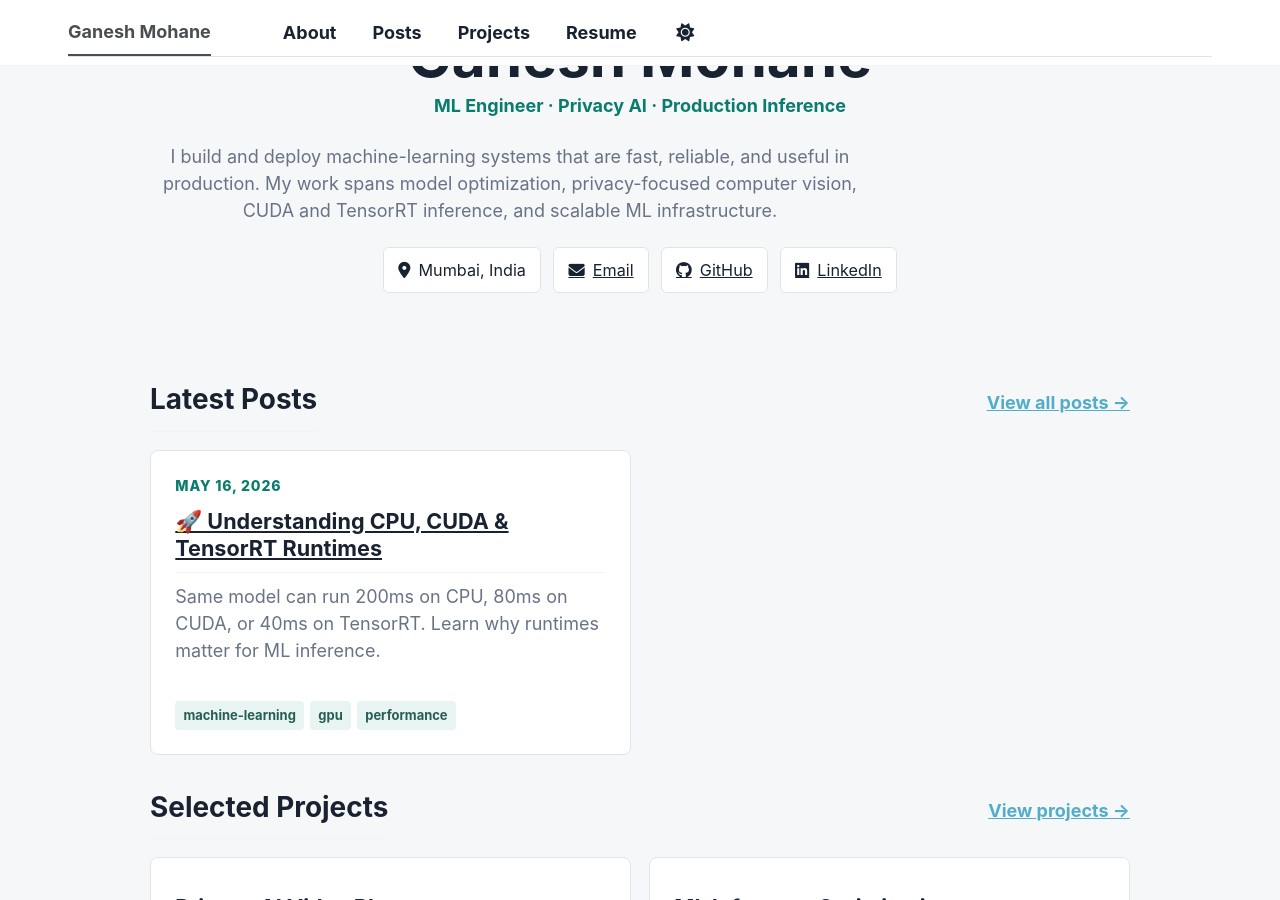
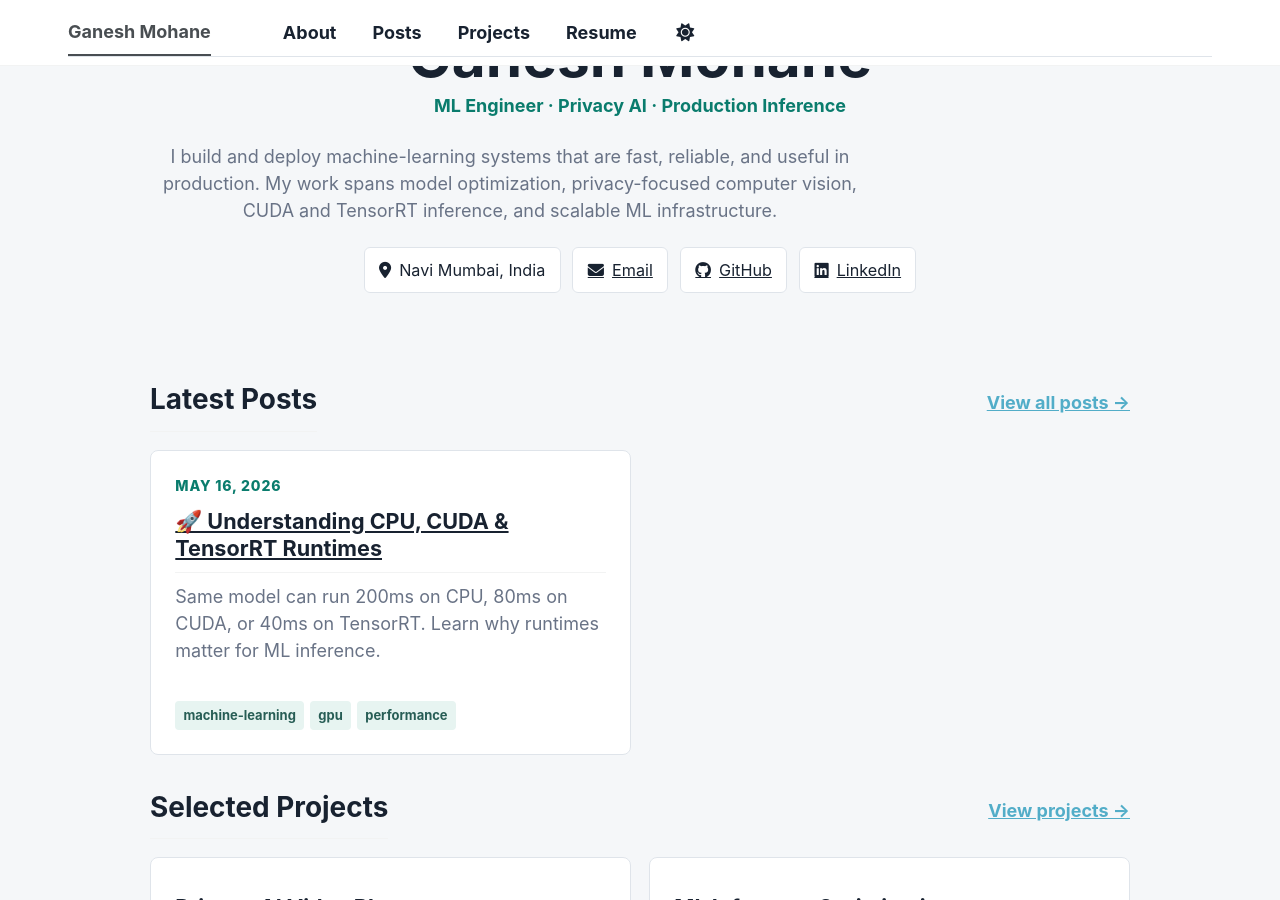
Before and after one commit to ganeshmohane/ganeshmohane.github.io, a Jekyll site: the page built from _pages/about.md, in a window 1280 px wide and 900 px high, scrolled down 340 px. Built offline with Jekyll 4.4.1, drawn with Linux system fonts in a browser that asks for light colours; a script bundle is joined from its source files by our own code; library files that are not in the unit come from our copies.

Commit message:
city update

```diff
--- a/_config.yml
+++ b/_config.yml
@@ -27,7 +27,7 @@ author:
   name             : "Ganesh Mohane"
   pronouns         : "He/Him"
   bio              : "ML Engineer at AISOLO | Building Privacy AI (BgBlur.com) & CMS Platform (Infloq.com) | Faster Inference | Model Deployments & Finetuning"
-  location         : "Mumbai, Maharashtra, India"
+  location         : "Navi Mumbai, Maharashtra, India"
   employer         : "AISOLO Tech"
   uri              : # URL
   email            : "ganeshmohane5@gmail.com"
--- a/_pages/about.md
+++ b/_pages/about.md
@@ -15,7 +15,7 @@ redirect_from:
     <p class="home-role">ML Engineer · Privacy AI · Production Inference</p>
     <p class="home-summary">I build and deploy machine-learning systems that are fast, reliable, and useful in production. My work spans model optimization, privacy-focused computer vision, CUDA and TensorRT inference, and scalable ML infrastructure.</p>
     <div class="home-links">
-      <span><i class="fas fa-location-dot"></i> Mumbai, India</span>
+      <span><i class="fas fa-location-dot"></i> Navi Mumbai, India</span>
       <a href="mailto:ganeshmohane5@gmail.com"><i class="fas fa-envelope"></i> Email</a>
       <a href="https://github.com/ganeshmohane"><i class="fab fa-github"></i> GitHub</a>
       <a href="https://www.linkedin.com/in/ganeshmohane"><i class="fab fa-linkedin"></i> LinkedIn</a>
```
